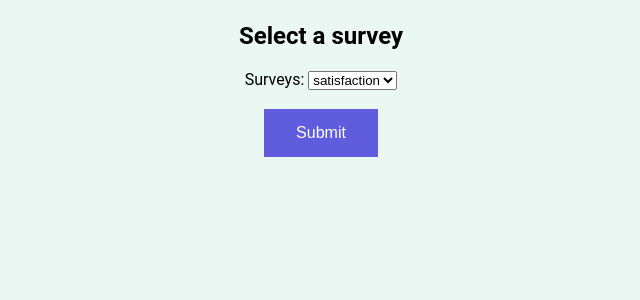
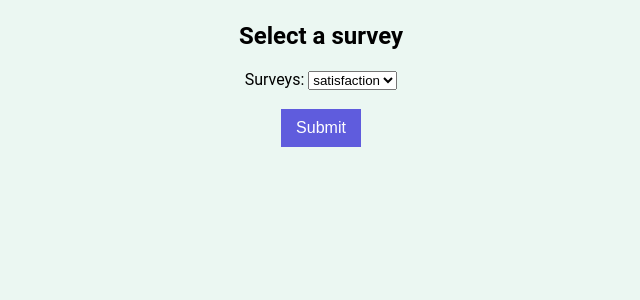
Before and after one commit to KKTTAAII/survey, a Flask app: page / in a window 1280 px wide. Shown: the part 59-359 px from the top of the page, without its empty margins (319-959 px from the left). Run offline with Flask 2, Linux system fonts and the light colour scheme.

Commit message:
minor fixes

```diff
--- a/static/app.css
+++ b/static/app.css
@@ -27,10 +27,10 @@
 
 .btn {
     margin: 0 auto;
-    background-color: #5f5cdd; /* Green */
+    background-color: #5f5cdd;
     border: none;
     color: white;
-    padding: 15px 32px;
+    padding: 10px 15px;
     text-align: center;
     text-decoration: none;
     display: inline-block;
```
